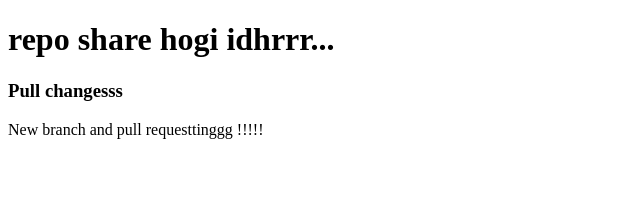
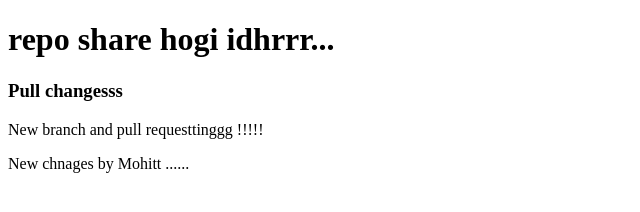
Before and after one commit to krt1kk/reposhare, a plain HTML site: page index.html in a window 1280 px wide. Shown: the whole page, without its empty margins (0-640 px from the left). Drawn offline with Linux system fonts and the light colour scheme.

Commit message:
Add new paragraph about changes by Mohitt

```diff
--- a/index.html
+++ b/index.html
@@ -10,5 +10,6 @@
     <h1>repo share hogi idhrrr...</h1>
     <h3>Pull changesss</h3>
     <p>New branch and pull requesttinggg !!!!!</p>
+    <p>New chnages by Mohitt ......</p>
 </body>
 </html>
```
